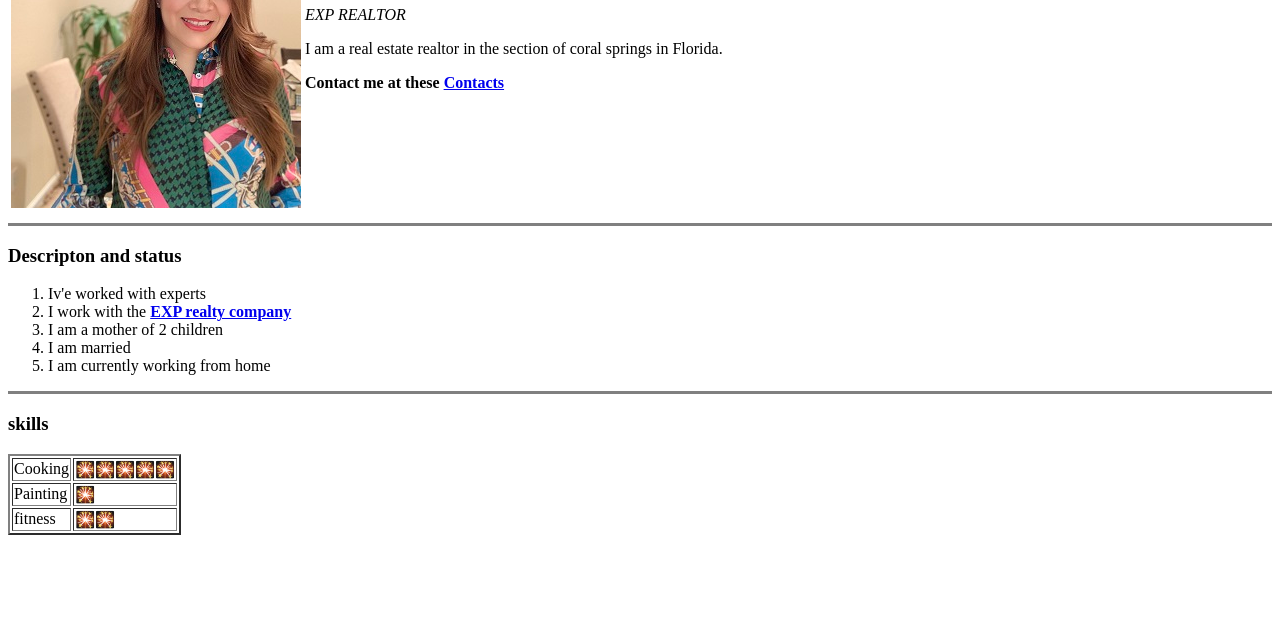
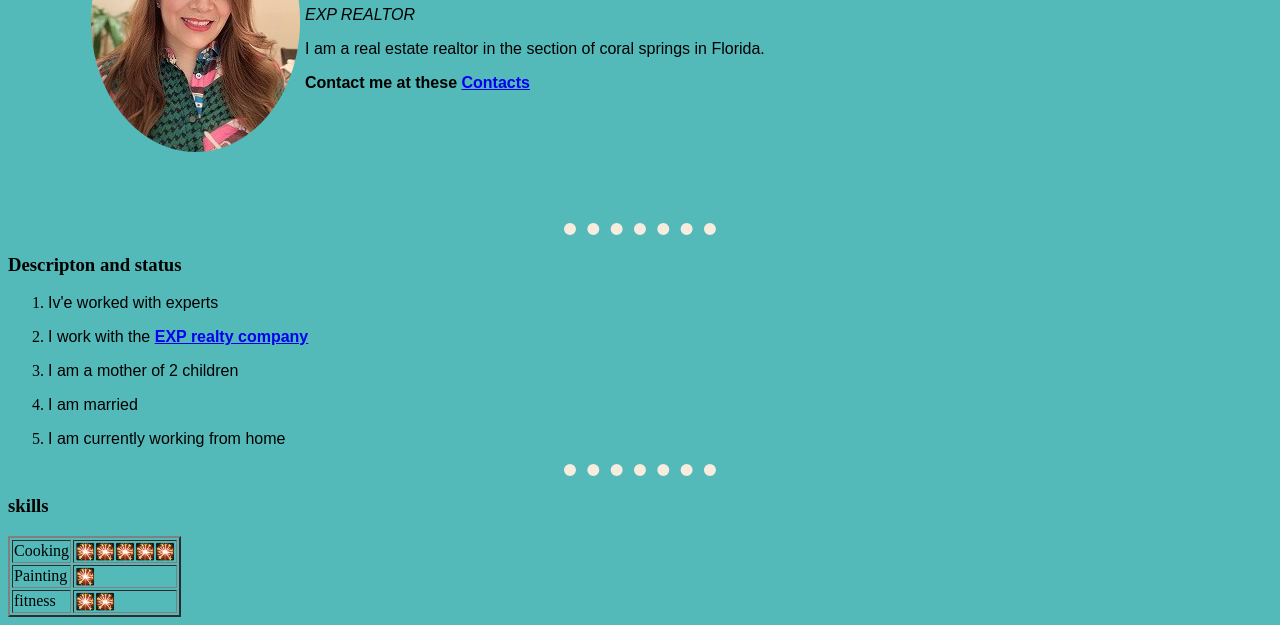
Before and after one commit to JoshRosales/EXPFRV, a plain HTML site: page index.html in a window 1280 px wide. Shown: the part 189-814 px from the top of the page. Drawn offline with Linux system fonts and the light colour scheme.

Commit message:
COLOR UPDT!!!!!

```diff
--- a/index.html
+++ b/index.html
@@ -4,15 +4,38 @@
 <head>
   <meta charset="utf-8">
   <title>FlorRodriguezEXPRealtor</title>
+
+  <style>
+    body {
+      background-color: #54BAB9;
+    }
+
+p {
+  font-family: arial;
+
+}
+
+    hr {
+      border-style: none;
+      border-color: #F7ECDE;
+      border-top-style: dotted;
+      border-width: 12px;
+      width: 12%;
+    }
+  </style>
+
 </head>
 
 <body>
   <table>
     <tr>
-   <td><img src="images/IMG_3233.jpg" /></td>
-   <td><h1>Flor Rodriguez </h1><p> <i>EXP REALTOR</i> </p>
+      <td> <img src="IMG_32332.png" /> </td>
+      <td>
+        <h1>Flor Rodriguez </h1>
+        <p> <i>EXP REALTOR</i> </p>
         <p>I am a real estate realtor in the section of coral springs in Florida.</p>
-   <p><strong>Contact me at these <a href="Contact-me.html">Contacts</a> </strong></p></td>
+        <p><strong>Contact me at these <a href="Contact-me.html">Contacts</a> </strong></p>
+      </td>
 
     </tr>
 
@@ -20,16 +43,18 @@
 
   </table>
 
-  <hr size="3" noshade>
+  <hr>
   <h3>Descripton and status</h3>
   <ol>
-    <li>Iv'e worked with experts</li>
-    <li>I work with the <strong><a href="https://blancarodriguezvertiz.exprealty.com/">EXP realty company</a></strong></li>
-    <li>I am a mother of 2 children</li>
-    <li>I am married</li>
-    <li>I am currently working from home</li>
+
+      <li><p>Iv'e worked with experts</p></li>
+      <li><p>I work with the <strong><a href="https://blancarodriguezvertiz.exprealty.com/">EXP realty company</a></strong></p></li>
+      <li><p>I am a mother of 2 children</p></li>
+      <li><p>I am married</p></li>
+      <li><p>I am currently working from home</p></li>
+
   </ol>
-  <hr size="3" noshade/>
+  <hr/>
   <h3>skills</h3>
   <table border="2">
     <tr>
```
Also changed, not shown: IMG_32332.png (added). Lines whose indentation alone changed are shown as unchanged.
